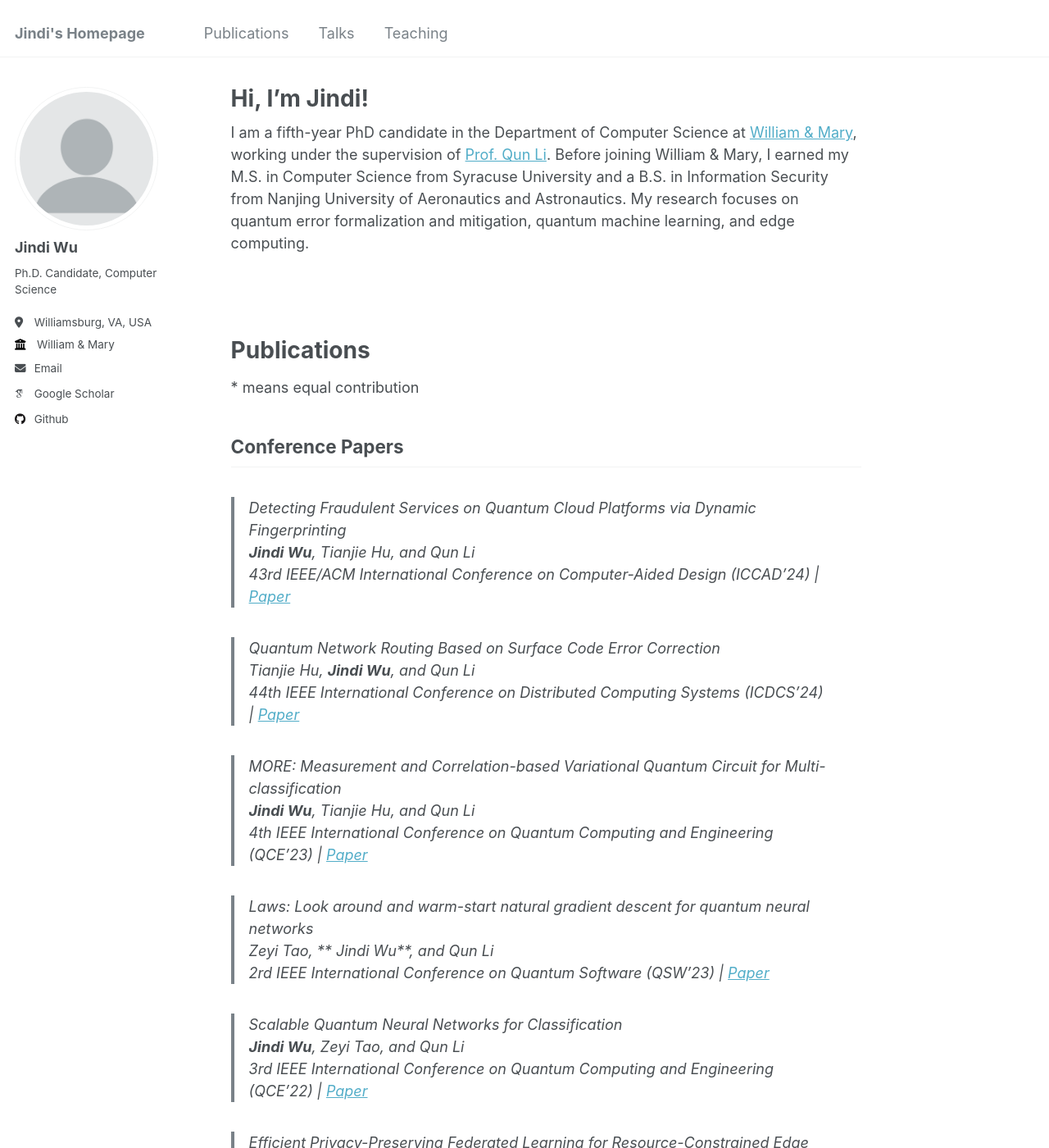
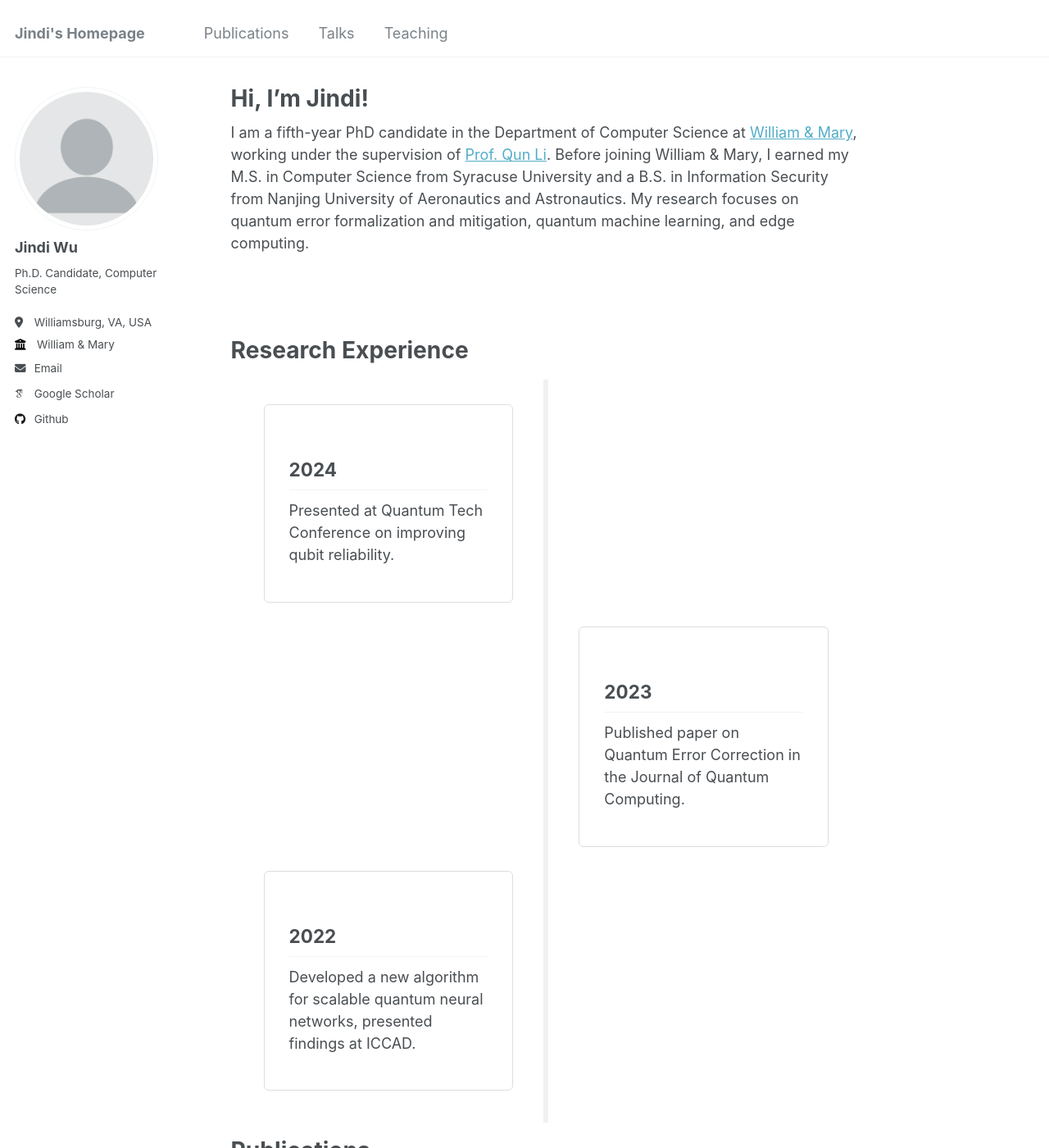
Before and after one commit to Jindi0/website, a Jekyll site: the page built from _pages/about.md, in a window 1280 px wide and 1400 px high. Shown: the whole window at 82% size. Built offline with Jekyll 4.4.1, drawn with Linux system fonts in a browser that asks for light colours; some web fonts are replaced.

Commit message:
Update about.md

```diff
--- a/_pages/about.md
+++ b/_pages/about.md
@@ -11,6 +11,77 @@ I am a fifth-year PhD candidate in the Department of Computer Science at [Willia
 
 <br>
 <br>
+
+Research Experience
+======
+<style>
+.timeline {
+    position: relative;
+    max-width: 1200px; /* Adjust based on your layout */
+    list-style: none;
+    padding: 20px 0;
+}
+.timeline::after {
+    content: '';
+    position: absolute;
+    width: 6px;
+    background-color: #f1f1f1;
+    top: 0;
+    bottom: 0;
+    left: 50%;
+    margin-left: -3px;
+}
+.container {
+    padding: 10px 40px;
+    position: relative;
+    background-color: inherit;
+    width: 50%;
+}
+.container.left {
+    left: 0;
+}
+.container.right {
+    left: 50%;
+}
+.content {
+    padding: 20px 30px;
+    background-color: #fff;
+    position: relative;
+    border-radius: 6px;
+    border: 1px solid #ddd;
+}
+@media screen and (max-width: 600px) {
+  .container {
+      width: 100%;
+      padding-left: 70px;
+      padding-right: 25px;
+  }
+  .container.left, .container.right {
+      left: 0;
+  }
+}
+</style>
+
+<ul class="timeline">
+    <li class="container left">
+        <div class="content">
+            <h2>2024</h2>
+            <p>Presented at Quantum Tech Conference on improving qubit reliability.</p>
+        </div>
+    </li>
+    <li class="container right">
+        <div class="content">
+            <h2>2023</h2>
+            <p>Published paper on Quantum Error Correction in the Journal of Quantum Computing.</p>
+        </div>
+    </li>
+    <li class="container left">
+        <div class="content">
+            <h2>2022</h2>
+            <p>Developed a new algorithm for scalable quantum neural networks, presented findings at ICCAD.</p>
+        </div>
+    </li>
+</ul>
 
 Publications
 ======
```
